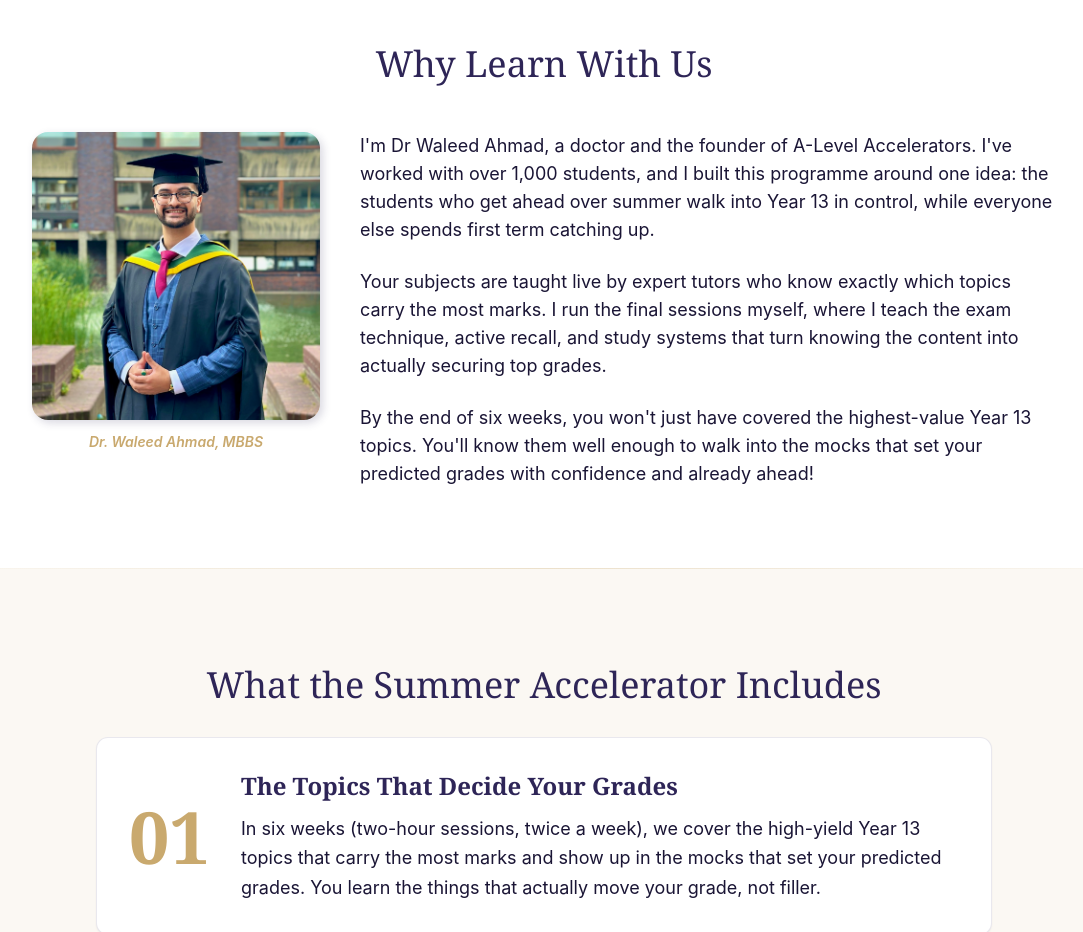
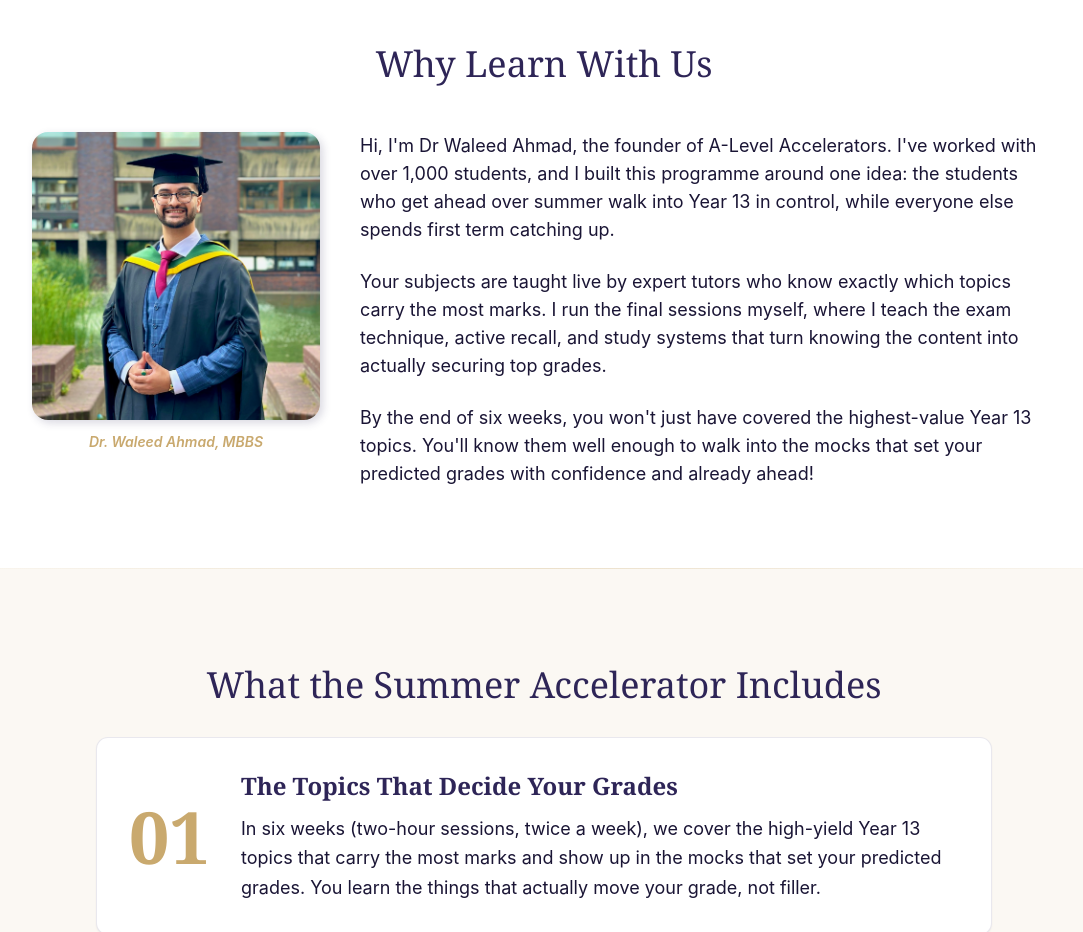
Before and after one commit to StudyAccelerator/Test, a Next.js app: page / in a window 1280 px wide. Shown: the part 780-1712 px from the top of the page, without its empty margins (96-1179 px from the left). Built offline with nearby package versions, Linux system fonts and the light colour scheme.

Commit message:
Update founder intro line on Summer Accelerator page
Drop "a doctor and" and add a "Hi," opener for a warmer, less
credential-heavy introduction.

```diff
--- a/app/page.tsx
+++ b/app/page.tsx
@@ -167,7 +167,7 @@ export default function SummerAccelerators() {
               </div>
 
               <div className="space-y-6 text-lg text-brand-text">
-                <p>I&apos;m Dr Waleed Ahmad, a doctor and the founder of A-Level Accelerators. I&apos;ve worked with over 1,000 students, and I built this programme around one idea: the students who get ahead over summer walk into Year 13 in control, while everyone else spends first term catching up.</p>
+                <p>Hi, I&apos;m Dr Waleed Ahmad, the founder of A-Level Accelerators. I&apos;ve worked with over 1,000 students, and I built this programme around one idea: the students who get ahead over summer walk into Year 13 in control, while everyone else spends first term catching up.</p>
                 <p>Your subjects are taught live by expert tutors who know exactly which topics carry the most marks. I run the final sessions myself, where I teach the exam technique, active recall, and study systems that turn knowing the content into actually securing top grades.</p>
                 <p>By the end of six weeks, you won&apos;t just have covered the highest-value Year 13 topics. You&apos;ll know them well enough to walk into the mocks that set your predicted grades with confidence and already ahead!</p>
               </div>
```
